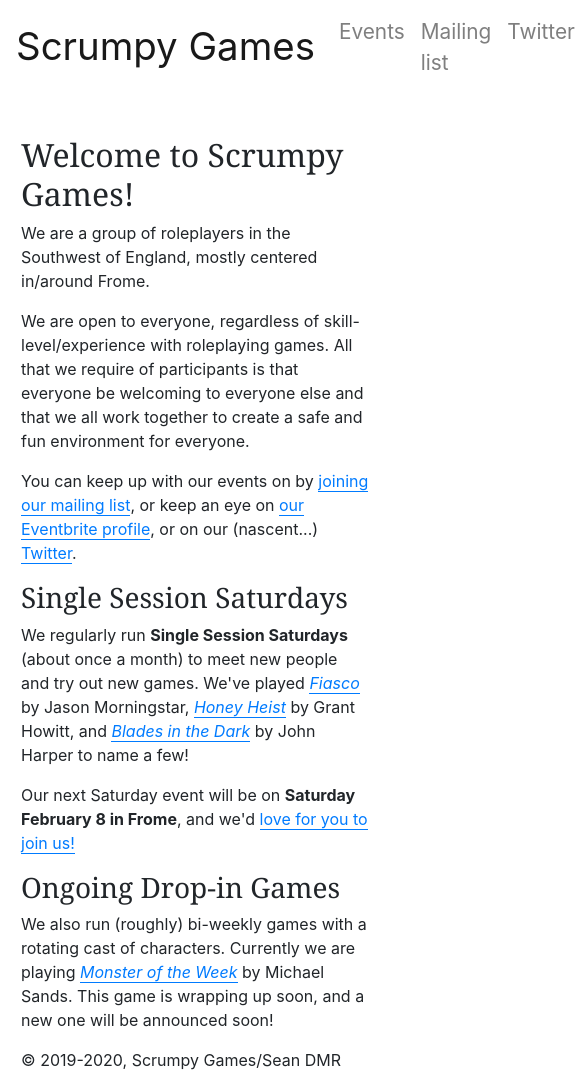
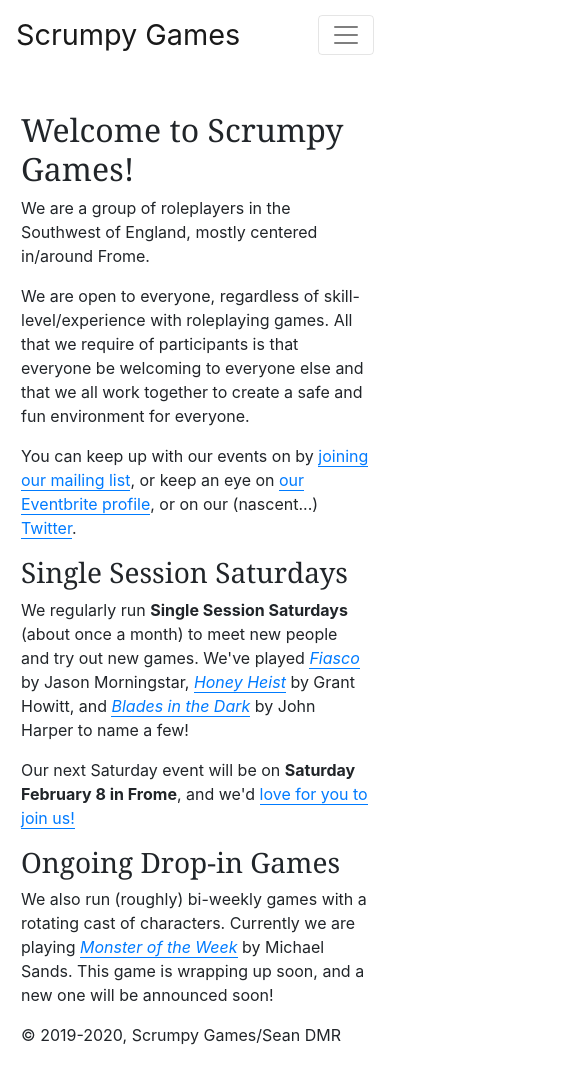
Before and after one commit to flyinggrizzly/scrumpy.games, a Gatsby site: page / in a window 390 px wide. Shown: the whole page, 583 px wide, since content can reach past the window. Built offline with nearby package versions, Linux system fonts and the light colour scheme; Gatsby itself is replaced by a stand-in of ours; some packages are replaced by stand-ins of ours.

Commit message:
Collapse navbar for mobile devices

```diff
--- a/src/components/Layout.js
+++ b/src/components/Layout.js
@@ -11,15 +11,18 @@
 
     return (
       <React.Fragment>
-        <Navbar>
-          <Navbar.Brand href="/" style={{ fontSize: '2.4em', boxShadow: 'none' }}>
+        <Navbar collapseOnSelect expand='md'>
+          <Navbar.Brand href="/" style={{ fontSize: '1.8em', boxShadow: 'none' }}>
             Scrumpy Games
           </Navbar.Brand>
-          <Nav variant='pills'>
-            <Nav.Link href='/events' style={{ fontSize: '1.3em', boxShadow: 'none' }}>Events</Nav.Link>
-            <Nav.Link href={ mailingList } style={{ fontSize: '1.3em', boxShadow: 'none' }}>Mailing list</Nav.Link>
-            <Nav.Link href={ `https://twitter.com/${ twitter }` } style={{ fontSize: '1.3em', boxShadow: 'none' }}>Twitter</Nav.Link>
-          </Nav>
+          <Navbar.Toggle aria-controls="responsive-navbar-nav" />
+          <Navbar.Collapse id="responsive-navbar-nav" >
+            <Nav variant='pills'>
+              <Nav.Link href='/events' style={{ fontSize: '1.3em', boxShadow: 'none' }}>Events</Nav.Link>
+              <Nav.Link href={ mailingList } style={{ fontSize: '1.3em', boxShadow: 'none' }}>Mailing list</Nav.Link>
+              <Nav.Link href={ `https://twitter.com/${ twitter }` } style={{ fontSize: '1.3em', boxShadow: 'none' }}>Twitter</Nav.Link>
+            </Nav>
+          </Navbar.Collapse>
         </Navbar>
         <div
           style={{
```
